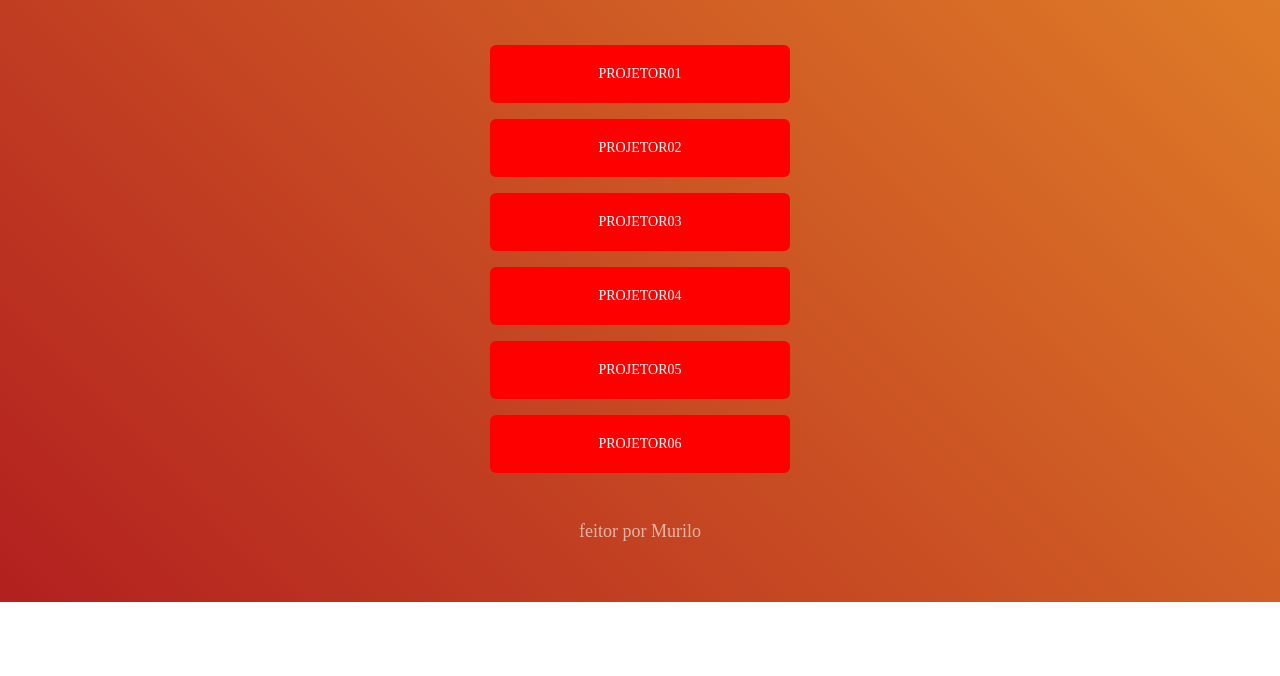
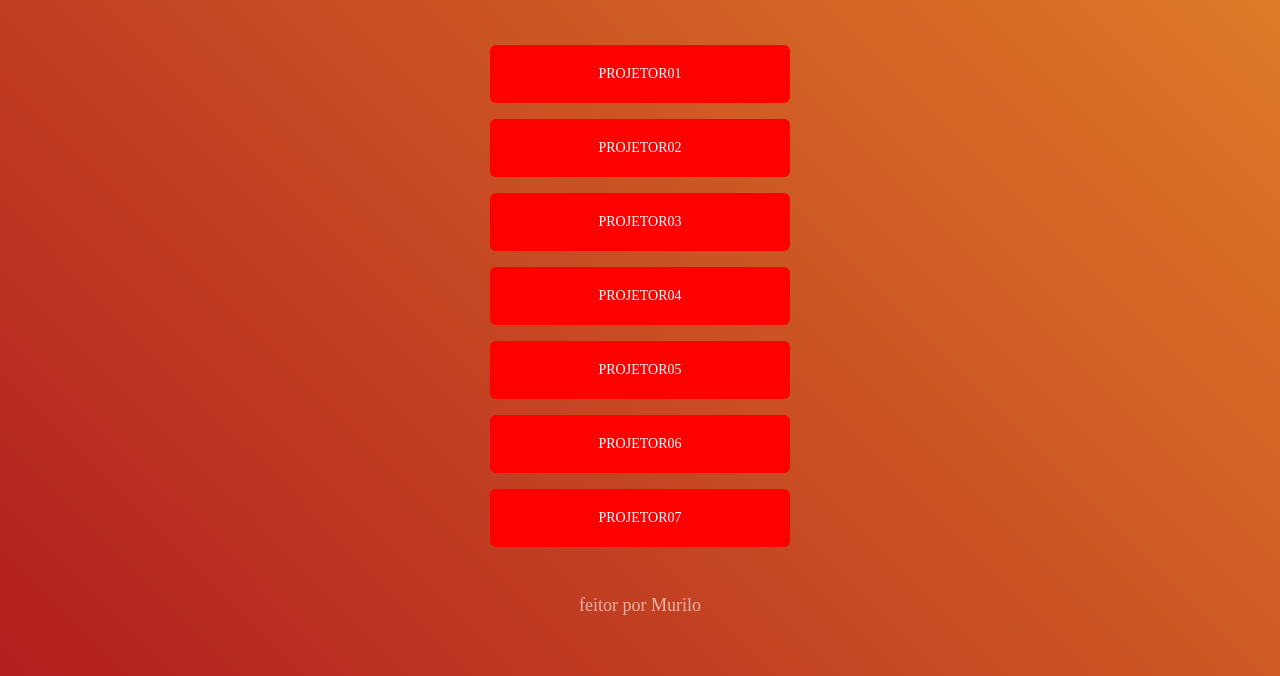
Before and after one commit to MuriloAraujo174/projetos-pessoais, a plain HTML site: page index.html in a window 1280 px wide. Shown: the part 257-933 px from the top of the page. Before the commit the page ends 859 px from the top, so only its background shows below. Drawn offline with Linux system fonts and the light colour scheme.

Commit message:
adicionado mais um projetor

```diff
--- a/index.html
+++ b/index.html
@@ -34,6 +34,9 @@
             <li>
                 <a href="https://muriloaraujo174.github.io/Erro-404/" target="_blank"> Projetor06 </a>
             </li>
+            <li>
+                <a href="https://muriloaraujo174.github.io/streames-e-jogos-que-curto/" target="_blank"> Projetor07 </a>
+            </li>
         </ul>
 
         <footer>
```
